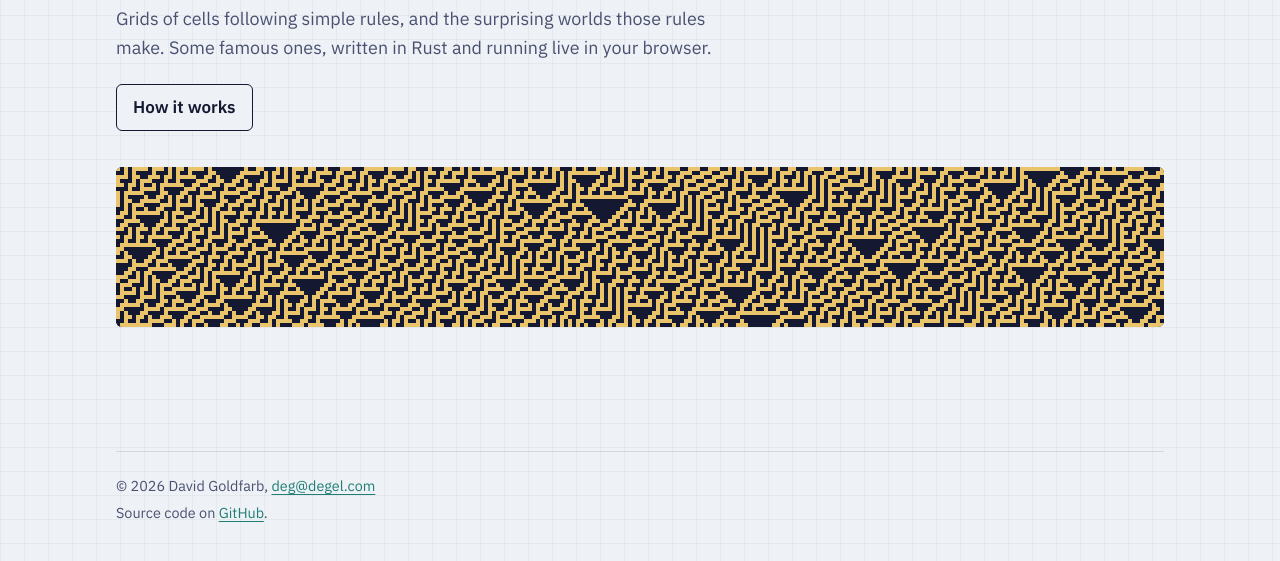
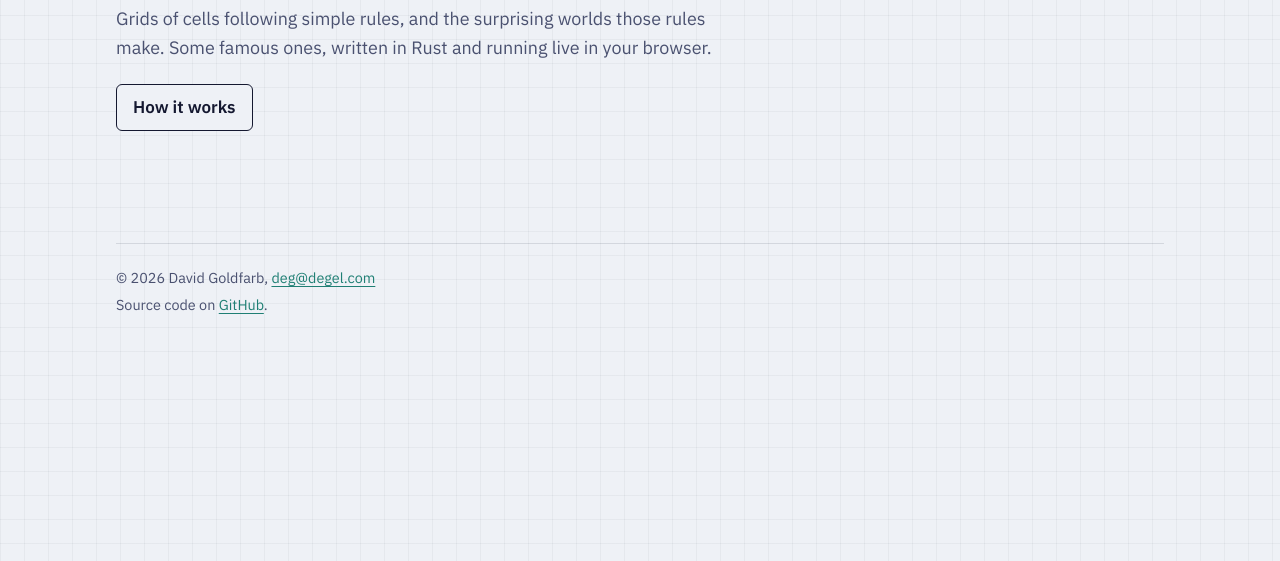
Before and after one commit to deg/cellular-automata, a plain HTML site: page site/index.html in a window 1280 px wide. Shown: the part 129-690 px from the top of the page. Drawn offline with Linux system fonts and the light colour scheme.

Commit message:
Site: drop the Rule 30 band; race-free build; copyright and credits (cellular-automata-959)
- The header band read as noise and took too much of the screen
  (David); removed from the page, the CSS and thumbs.js.
- site/build.sh builds into its own temporary directory and swaps it
  into dist/ at the end. Two builds at once (a `make serve` during
  another build) used to delete each other's dist/, which was the
  intermittent trunk "error copying (optimized) wasm" failure; the
  retry that only hid it is gone (closes cellular-automata-z02).
- README: copyright line. HOW-IT-WORKS.md: a Credits section (Claude
  Code, Beads, Beads Utils, with GitHub links) and the copyright.

Co-Authored-By: Claude Opus 5.5 <noreply@anthropic.com>

```diff
--- a/site/index.html
+++ b/site/index.html
@@ -16,7 +16,6 @@
     <p class="lede">Grids of cells following simple rules, and the surprising worlds those rules make.
       Some famous ones, written in Rust and running live in your browser.</p>
     <a class="button" href="how-it-works.html">How it works</a>
-    <canvas class="band" data-demo="rule30-band" role="img" aria-label="Rule 30, an elementary cellular automaton, running from a random row"></canvas>
   </header>
   <main class="wrap">
     <ul class="cards">
--- a/site/style.css
+++ b/site/style.css
@@ -62,7 +62,7 @@ a:focus-visible { outline: 3px solid var(--focus); outline-offset: 3px; border-r
 /* Header */
 /* Vertical padding only: .wrap supplies the sides, and a `padding` shorthand here would
    override them (same specificity, later rule), pulling the header out of line. */
-.masthead { padding-block: 56px 8px; }
+.masthead { padding-block: 56px 40px; }
 .masthead h1 {
   margin: 0;
   font-size: clamp(2.4rem, 6vw, 3.8rem);
@@ -83,16 +83,6 @@ a:focus-visible { outline: 3px solid var(--focus); outline-offset: 3px; border-r
 }
 .button:hover { background: var(--ink); color: var(--paper); }
 
-/* The hero band: Rule 30 drawn by thumbs.js. */
-.band {
-  display: block;
-  width: 100%;
-  height: clamp(90px, 16vw, 160px);
-  margin: 36px 0 44px;
-  image-rendering: pixelated;
-  border-radius: 6px;
-  background: var(--screen);
-}
 
 /* Demo cards */
 .cards {
--- a/site/thumbs.js
+++ b/site/thumbs.js
@@ -1,5 +1,5 @@
 // Small pictures for the index page: each card's canvas gets a tiny run of its own
-// automaton, in the demo's colours, and the header band grows Rule 30. Canvases are
+// automaton, in the demo's colours. Canvases are
 // matched by data-demo (the demo's directory name); an unknown name gets a generic
 // picture, so a new demo still has one.
 (() => {
@@ -38,9 +38,9 @@
     ctx.putImageData(img, 0, 0);
   }
 
-  // Rows of an elementary rule from a first row; returns the w x h cells. With `ring`, the
-  // row's ends are neighbours, so a wide band has no stripes at its edges.
-  function elementary(rule, first, h, ring = false) {
+  // Rows of an elementary rule from a first row; returns the w x h cells. Beyond the row's
+  // ends, cells are always 0.
+  function elementary(rule, first, h) {
     const w = first.length;
     const cells = new Uint8Array(w * h);
     cells.set(first);
@@ -48,8 +48,7 @@
       for (let x = 0; x < w; x++) {
         const at = (dx) => {
           const nx = x + dx;
-          if (nx >= 0 && nx < w) return cells[(y - 1) * w + nx];
-          return ring ? cells[(y - 1) * w + (nx + w) % w] : 0;
+          return nx >= 0 && nx < w ? cells[(y - 1) * w + nx] : 0;
         };
         const left = at(-1), right = at(1);
         cells[y * w + x] = (rule >> ((left << 2) | (at(0) << 1) | right)) & 1;
@@ -175,51 +174,8 @@
     paint(canvas, W, H, elementary(110, first, H), (v) => (v ? TEAL : NAVY));
   }
 
-  // The header band: Rule 30 from a random row, cells about 4 pixels across, drawn a
-  // row at a time once on load (all at once if the reader prefers reduced motion).
-  function band(canvas, animate) {
-    const w = Math.max(60, Math.round(canvas.clientWidth / 4));
-    const h = Math.max(20, Math.round(canvas.clientHeight / 4));
-    const random = rng(30);
-    const first = Uint8Array.from({ length: w }, () => (random() < 0.5 ? 1 : 0));
-    const cells = elementary(30, first, h, true);
-    canvas.width = w;
-    canvas.height = h;
-    const ctx = canvas.getContext("2d");
-    const row = (y) => {
-      const img = ctx.createImageData(w, 1);
-      for (let x = 0; x < w; x++) {
-        const [r, g, b] = cells[y * w + x] ? GOLD : NAVY;
-        img.data.set([r, g, b, 255], x * 4);
-      }
-      ctx.putImageData(img, 0, y);
-    };
-    if (!animate) {
-      for (let y = 0; y < h; y++) row(y);
-      return;
-    }
-    let y = 0;
-    const start = performance.now();
-    const step = (now) => {
-      const upto = Math.min(h, Math.ceil(((now - start) / 1200) * h));
-      while (y < upto) row(y++);
-      if (y < h) requestAnimationFrame(step);
-    };
-    requestAnimationFrame(step);
-  }
 
-  const still = matchMedia("(prefers-reduced-motion: reduce)").matches;
   for (const canvas of document.querySelectorAll("canvas[data-demo]")) {
-    const demo = canvas.dataset.demo;
-    if (demo === "rule30-band") {
-      band(canvas, !still);
-      let timer;
-      addEventListener("resize", () => {
-        clearTimeout(timer);
-        timer = setTimeout(() => band(canvas, false), 150);
-      });
-    } else {
-      (pictures[demo] || generic)(canvas);
-    }
+    (pictures[canvas.dataset.demo] || generic)(canvas);
   }
 })();
```
Also changed, not shown: 4 other files.
